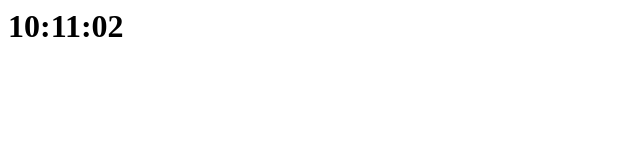
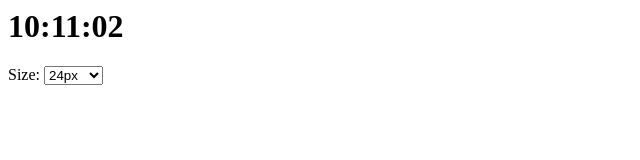
Before and after one commit to catation0/webproj, a plain HTML site: page clock/index.html in a window 1280 px wide. Shown: the whole page, without its empty margins (0-640 px from the left). Drawn offline with Linux system fonts and the light colour scheme.

Commit message:
Update index.html

```diff
--- a/clock/index.html
+++ b/clock/index.html
@@ -1,2 +1,12 @@
 <h1>Clock</h1>
+<label>Size: </label>
+<select onchange="change(1)">
+	<option>24px</option>
+	<option>36px</option>
+	<option>48px</option>
+	<option>64px</option>
+	<option>72px</option>
+	<option>96px</option>
+	<option>128px</option>
+</select>
 <script type="text/javascript" src="script.js"></script>
```
